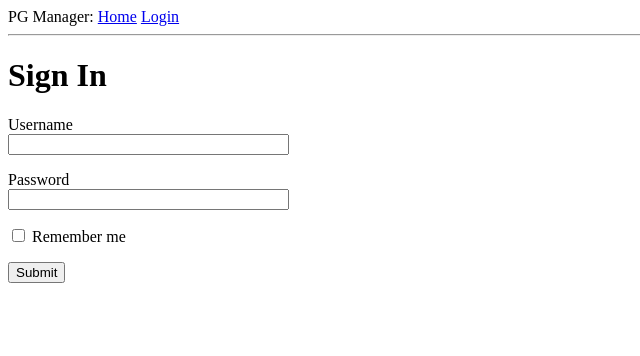
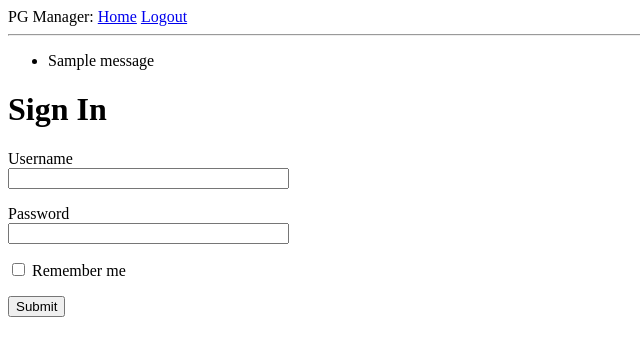
Before and after one commit to yogeshBsht/pg_manager, a Python web app: template app/templates/auth/login.html in a window 1280 px wide. Shown: the top 356 px of the page, without its empty margins (0-640 px from the left). Run offline with Jinja, Linux system fonts and the light colour scheme; the template is opened without the code that fills it: most values are stand-ins (such as "Sample title", 1, 10 or a date in 2020); one stand-in notice (Sample message) is shown; form fields are guessed from the names that the template uses.

Commit message:
Update base.html
Included flashed messages and Logout link display.

```diff
--- a/app/templates/base.html
+++ b/app/templates/base.html
@@ -8,11 +8,24 @@
     </head>
     <body>
         <div>
-			      PG Manager:
-			      <a href="{{ url_for('auth.index') }}">Home</a>
-			      <a href="{{ url_for('auth.login') }}">Login</a>
-		    </div>
+			PG Manager:
+			<a href="{{ url_for('auth.index') }}">Home</a>
+			{% if current_user.is_anonymous %}
+			<a href="{{ url_for('auth.login') }}">Login</a>
+			{% else %}
+			<a href="{{ url_for('auth.logout') }}">Logout</a>
+			{% endif %}
+	</div>
         <hr>
+	{% with messages = get_flashed_messages() %}
+        {% if messages %}
+        <ul>
+            {% for message in messages %}
+            <li>{{ message }}</li>
+            {% endfor %}
+        </ul>
+        {% endif %}
+        {% endwith %}
         {% block content %}{% endblock %}
     </body>
 </html>
```
